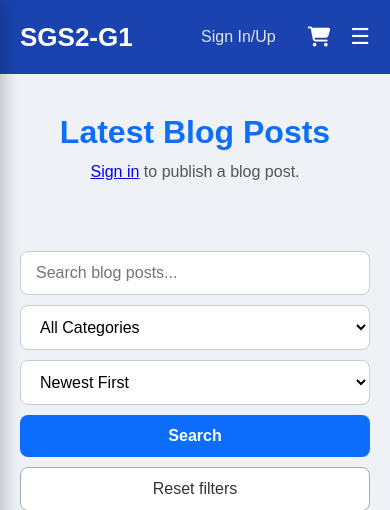
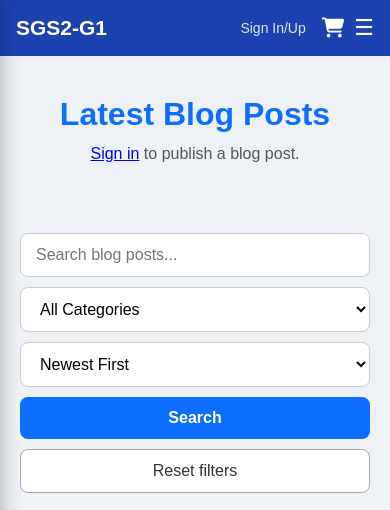
Before and after one commit to s3751333/SGS2-G1, a Node server app: page /blogs in a window 390 px wide. Shown: the top 510 px of the page. Run offline with Node 20, Linux system fonts and the light colour scheme; some libraries are stand-ins or nearby versions.

Commit message:
Adjust mobile navigation

```diff
--- a/public/css/navbar.css
+++ b/public/css/navbar.css
@@ -106,6 +106,29 @@
         display: block;
     }
 
+    .nav-container {
+        padding: 14px 16px;
+    }
+
+    .navbar .logo a {
+        font-size: 21px;
+    }
+
+    .right-menu {
+        margin-left: auto;
+        gap: 10px;
+    }
+
+    .right-menu .nav-link {
+        padding: 6px;
+        font-size: 14px;
+    }
+
+    .logout-button {
+        max-width: 86px;
+        white-space: normal;
+    }
+
     .navbar .menu-list {
         position: fixed;
         height: 100vh;
```
